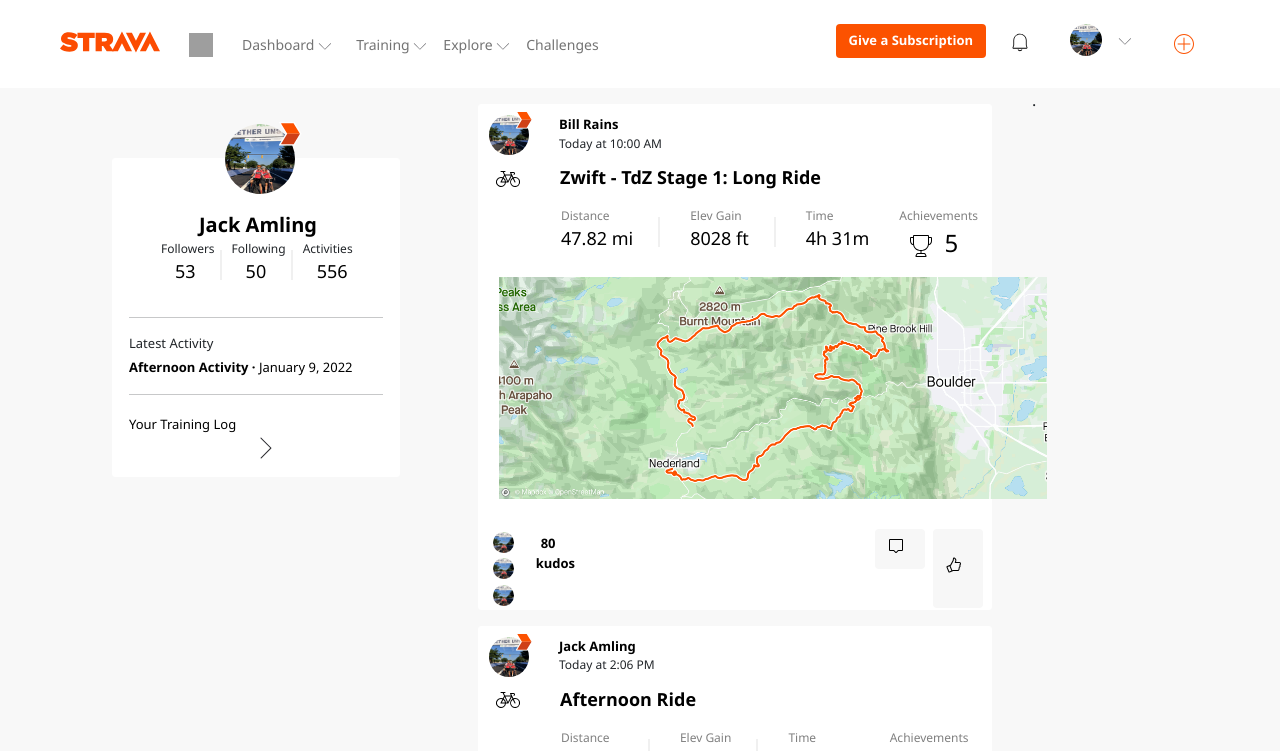
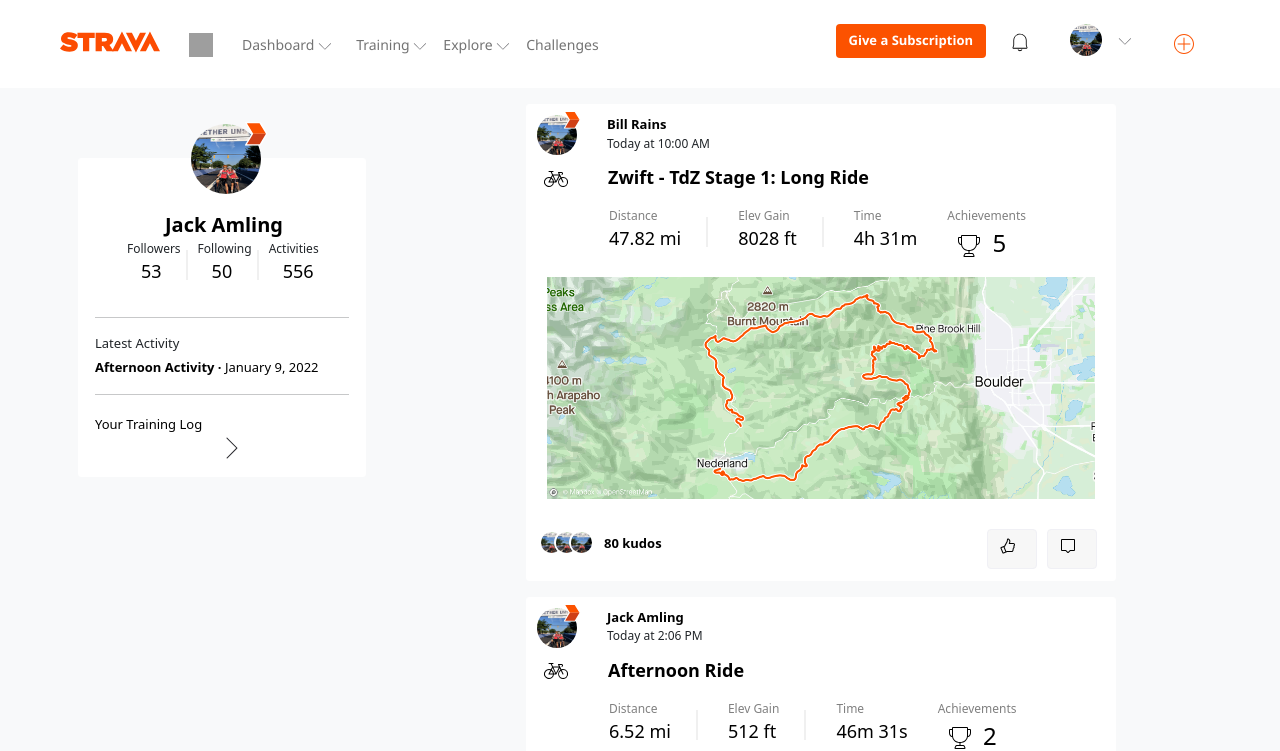
Before and after one commit to jaa0054/Strava-app, an Angular app: page /Dashboard in a window 1280 px wide. Shown: the top 751 px of the page. Built offline with nearby package versions, Linux system fonts and the light colour scheme; grey boxes are pictures that could not be loaded.

Commit message:
activity and challenge cards for dashboard moved to dashboard, and flex layout used to move items around

```diff
--- a/src/app/app.component.css
+++ b/src/app/app.component.css
@@ -1,8 +1,5 @@
-.body-columns {
-    column-count: 1;
+
+
+  #body-stuff{
+    font-family: 'Segoe UI', Tahoma, Geneva, Verdana, sans-serif;
   }
-
-  body{
-    font-family: 'Segoe UI', Tahoma, Geneva, Verdana, sans-serif;
-    background-color: rgb(248, 248, 248);
-  }
--- a/src/app/app.component.html
+++ b/src/app/app.component.html
@@ -4,43 +4,10 @@
     <strava-topnavbar>Loading TopNavBar</strava-topnavbar>
 </header>
 
+<body id="body-stuff">
 <router-outlet></router-outlet>
+</body>
 
-<body>
-    <div class="container">
-        <div class="row align-items-start">
-          <div class="col-4">
-            <strava-profilecard>Loading PorfileCard</strava-profilecard>
-          </div>
-          <div class="col-6" >
-            <div *ngFor="let activity of activities">
-              <strava-activitycard
-              img = {{activity.img}}
-              title = {{activity.title}}
-              user = {{activity.user}}
-              tod = {{activity.tod}}
-              [miles] = 'activity.miles'
-              [elev] = 'activity.elev'
-              time = {{activity.time}}
-              [acheiv] = 'activity.acheiv'
-              [kudos] = 'activity.kudos'
-              >Loading ActivityCard</strava-activitycard>
-          </div>
-            <div *ngFor="let challenge of challenges">
-                <strava-challengecard img={{challenge.img}}
-                title={{challenge.title}}
-                users={{challenge.users}}
-                [participants]='challenge.participants'
-                [days]='challenge.days'
-                >Loading ActivityCard</strava-challengecard>
-            </div>
-
-          </div>
-          <div class="col-2">.</div>
-
-        </div>
-        </div>
-</body>
 
 <footer>
     <strava-bottomnavbar>Loading BottomNavBar</strava-bottomnavbar>
--- a/src/app/app.component.ts
+++ b/src/app/app.component.ts
@@ -1,8 +1,4 @@
 import { Component } from '@angular/core';
-import { ActivityModel } from './dashboard/activity-item.model';
-import { ChallengeModel } from './dashboard/challenge-item.model';
-import { challenge_list } from './dashboard/challenge-list';
-import { activity_list } from './dashboard/activity-list';
 
 @Component({
   selector: 'app-root',
@@ -11,15 +7,7 @@
 })
 export class AppComponent {
   title = 'DashBoard | Strava';
-  challenges: ChallengeModel [] = [];
-  activities: ActivityModel [] = [];
 
-  constructor() {
-    for (var challenge of challenge_list) {
-      this.challenges.push(challenge);
+
+
     }
-    for (var activity of activity_list) {
-      this.activities.push(activity);
-    }
-    }
-    }
--- a/src/app/dashboard/activitycard.component.css
+++ b/src/app/dashboard/activitycard.component.css
@@ -113,6 +113,7 @@
 
 .map{
     margin-left: 20px;
+    margin-right: 20px;
 }
 
 .kudos-comments{
@@ -138,8 +139,22 @@
     margin-top: 5px;
 }
 
+
+
 .kudo-btn{
     background-color: #f7f7f7;
     color:white;
     height: 20px;
+    margin-bottom: 10px;
+    margin-left: 55px;
+    border: 1px solid #f0f0f5;
 }
+
+.comment-btn{
+    background-color: #f7f7f7;
+    color:white;
+    height: 20px;
+    margin-bottom: 10px;
+    margin-left: 10px;
+    border: 1px solid #f0f0f5;
+}
--- a/src/app/dashboard/activitycard.component.html
+++ b/src/app/dashboard/activitycard.component.html
@@ -95,14 +95,17 @@
                 <a href="#" class="link-dark kudos">{{kudos}} kudos</a>
               </div>
             </li>
+
             <li>
-                <div class="activity-header-item">
-                  <button type="button" class="h-100 btn kudo-btn"><img src="/assets/comment-logo.svg"></button>
-                </div>
+              <div class="kudo-header-item">
+              <button type="button" class="kudo-btn h-100 btn" ><img src="/assets/kudo-logo.svg"></button>
+              </div>
             </li>
             <li>
-              <button type="button" class="kudo-btn h-100 btn mx-2" ><img src="/assets/kudo-logo.svg"></button>
-            </li>
+              <div class="kudo-header-item">
+                <button type="button" class="comment-btn h-100 btn"><img src="/assets/comment-logo.svg"></button>
+              </div>
+          </li>
           </ul>
         </div>
 </div>
--- a/src/app/dashboard/dashboard-layout.component.html
+++ b/src/app/dashboard/dashboard-layout.component.html
@@ -0,0 +1,30 @@
+<body class="bg-light">
+    <div class="d-flex flex-row bd-highlight mb-3">
+        <div class="mx-5">
+            <strava-profilecard>Loading PorfileCard</strava-profilecard>
+        </div>
+        <div class="mx-5 px-5">
+            <div *ngFor="let activity of activities">
+            <strava-activitycard
+            img = {{activity.img}}
+            title = {{activity.title}}
+            user = {{activity.user}}
+            tod = {{activity.tod}}
+            [miles] = 'activity.miles'
+            [elev] = 'activity.elev'
+            time = {{activity.time}}
+            [acheiv] = 'activity.acheiv'
+            [kudos] = 'activity.kudos'
+            >Loading ActivityCard</strava-activitycard>
+        </div>
+        <div *ngFor="let challenge of challenges">
+            <strava-challengecard img={{challenge.img}}
+            title={{challenge.title}}
+            users={{challenge.users}}
+            [participants]='challenge.participants'
+            [days]='challenge.days'
+            >Loading ActivityCard</strava-challengecard>
+        </div></div>
+
+      </div>
+</body>
--- a/src/app/dashboard/dashboard-layout.component.ts
+++ b/src/app/dashboard/dashboard-layout.component.ts
@@ -1,10 +1,23 @@
 import { Component } from "@angular/core";
+import { ActivityModel } from "./activity-item.model";
 import { activity_list } from "./activity-list";
+import { ChallengeModel } from "./challenge-item.model";
+import { challenge_list } from "./challenge-list";
 
 @Component({
     selector: 'strava-dashboard-layout',
     templateUrl: 'dashboard-layout.component.html'
 })
 export class DashboardLayoutComponent{
-    activity_list: any = activity_list;
+    challenges: ChallengeModel [] = [];
+    activities: ActivityModel [] = [];
+
+    constructor() {
+        for (var challenge of challenge_list) {
+          this.challenges.push(challenge);
+        }
+        for (var activity of activity_list) {
+          this.activities.push(activity);
+        }
+        }
 }
```
